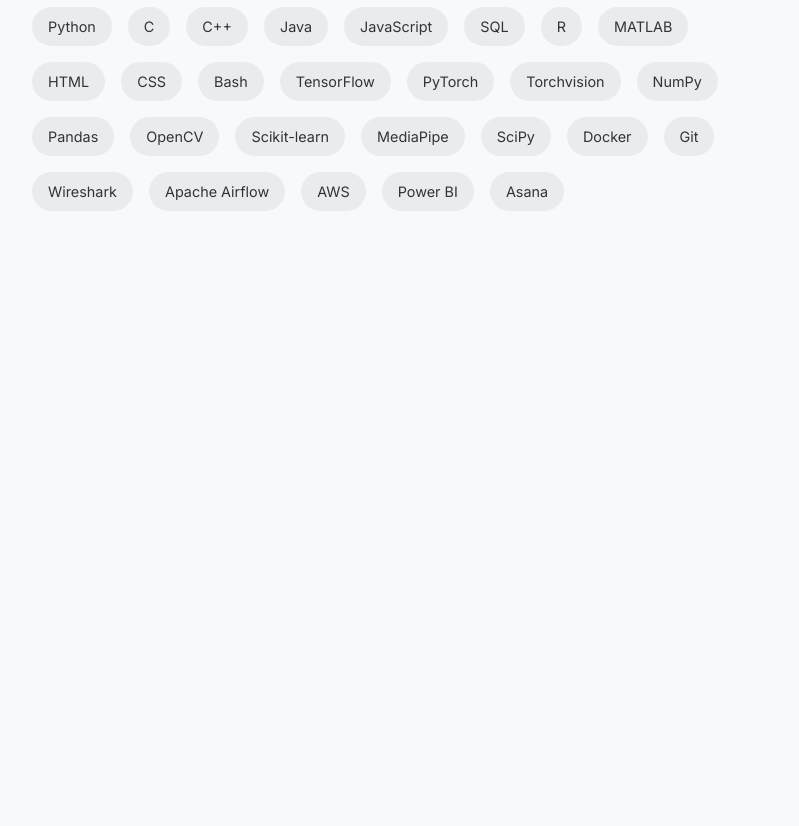
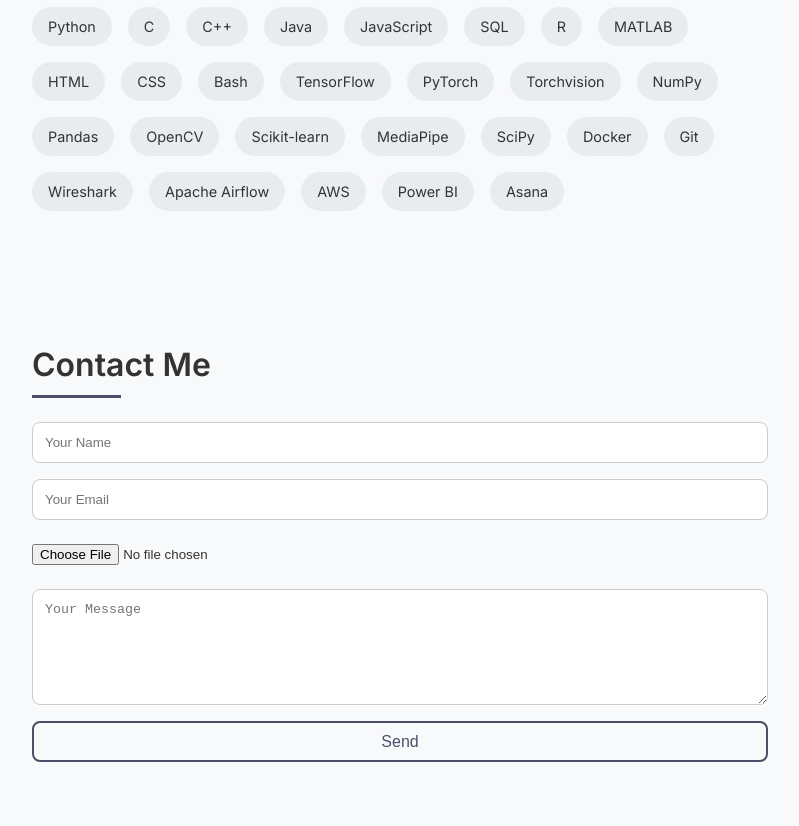
Before and after one commit to omhpatel7/website, a plain HTML site: page index.html in a window 1280 px wide. Shown: the part 889-1715 px from the top of the page, without its empty margins (240-1039 px from the left). Before the commit the page ends 1164 px from the top, so only its background shows below. Drawn offline with nearby package versions, Linux system fonts and the light colour scheme.

Commit message:
Backgroundchange

```diff
--- a/index.html
+++ b/index.html
@@ -162,15 +162,49 @@
         .navbar a:hover {
             color: #4a4e69;
         }
-        .container {
-        width: 100%;
-        height: 100%;
-        --color: #E1E1E1;
-        background-color: #F3F3F3;
-        background-image: linear-gradient(0deg, transparent 24%, var(--color) 25%, var(--color) 26%, transparent 27%,transparent 74%, var(--color) 75%, var(--color) 76%, transparent 77%,transparent),
-            linear-gradient(90deg, transparent 24%, var(--color) 25%, var(--color) 26%, transparent 27%,transparent 74%, var(--color) 75%, var(--color) 76%, transparent 77%,transparent);
-        background-size: 55px 55px;
-        }
+        .send-button {
+    padding: 0.6rem 1.5rem;
+    border: 2px solid #4a4e69;
+    background: transparent;
+    color: #4a4e69;
+    font-size: 1rem;
+    font-weight: 500;
+    border-radius: 8px;
+    cursor: pointer;
+    position: relative;
+    overflow: hidden;
+    transition: color 0.3s ease, border-color 0.3s ease;
+}
+
+.send-button::before {
+    content: "";
+    position: absolute;
+    top: 0;
+    left: -100%;
+    width: 100%;
+    height: 100%;
+    background: #4a4e69;
+    transition: left 0.3s ease;
+    z-index: 0;
+}
+
+.send-button:hover::before {
+    left: 0;
+}
+
+.send-button:hover {
+    color: #fff;
+    border-color: #4a4e69;
+}
+
+.send-button span {
+    position: relative;
+    z-index: 1;
+}
+
+
+
+
 
         /* Animations */
         @keyframes fadeIn {
@@ -258,6 +292,20 @@
             <span class="tech-item">Asana</span>
         </div>
     </section>
+
+    <section class="section" id="contact">
+        <h2 class="section-title">Contact Me</h2>
+        <form action="mailto:omhpatel7@gmail.com" method="POST" enctype="multipart/form-data">
+            <div style="display: flex; flex-direction: column; gap: 1rem;">
+                <input type="text" name="name" placeholder="Your Name" required style="padding: 0.75rem; border-radius: 8px; border: 1px solid #ccc;">
+                <input type="email" name="email" placeholder="Your Email" required style="padding: 0.75rem; border-radius: 8px; border: 1px solid #ccc;">
+                <input type="file" name="attachment" style="padding: 0.5rem 0;">
+                <textarea name="message" rows="6" placeholder="Your Message" required style="padding: 0.75rem; border-radius: 8px; border: 1px solid #ccc;"></textarea>
+                <button type="submit" class="send-button"><span>Send</span></button>
+
+            </div>
+        </form>
+    </section>
 </div>
 
     <script>
```
